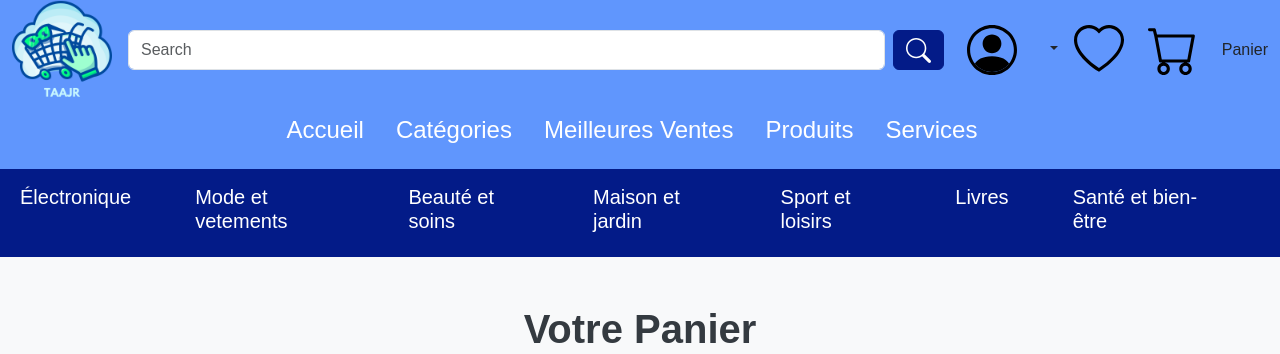
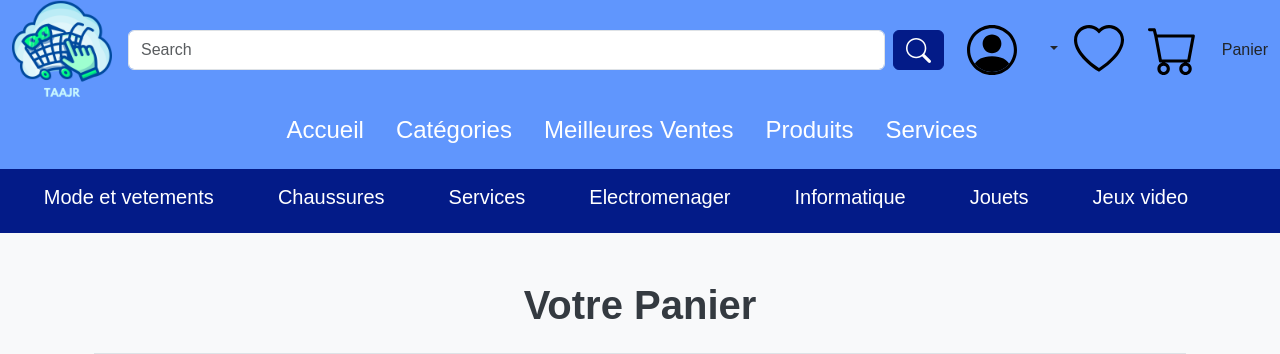
Before and after one commit to haki24gamer/Taajr, a Flask app: page /Panier in a window 1280 px wide. Shown: the top 354 px of the page. Run offline with Flask 3, Linux system fonts and the light colour scheme; some libraries are stand-ins or nearby versions.

Commit message:
modified:   app.py 	modified:   templates/layout.html
Le sous menu pour catégorie est fonctionnel

```diff
--- a/app.py
+++ b/app.py
@@ -38,6 +38,11 @@
             user_name = f"{user[0]['prenom_uti']} {user[0]['nom_uti']}"
             return dict(user_name=user_name)
     return dict(user_name=None)
+
+@app.context_processor
+def inject_categories():
+    categories = db.execute("SELECT ID_cat, nom_cat FROM categorie")
+    return dict(categories=categories)
 
 @app.route('/')
 def index():
--- a/templates/layout.html
+++ b/templates/layout.html
@@ -94,16 +94,13 @@
         <div class="collapse navbar-collapse justify-content-center" id="subNavbarNav">
             <h5>
                 <ul class="navbar-nav mx-auto">
-                    <li class="nav-item me-5"><a class="nav-link text-white" href="#">Électronique</a></li>
-                    <li class="nav-item me-5"><a class="nav-link text-white" href="#">Mode et vetements</a></li>
-                    <li class="nav-item me-5"><a class="nav-link text-white" href="#">Beauté et soins</a></li>
-                    <li class="nav-item me-5"><a class="nav-link text-white" href="#">Maison et jardin</a></li>
-                    <li class="nav-item me-5"><a class="nav-link text-white" href="#">Sport et loisirs</a></li>
-                    <li class="nav-item me-5"><a class="nav-link text-white" href="#">Livres</a></li>
-                    <li class="nav-item me-5"><a class="nav-link text-white" href="#">Santé et bien-être</a></li>
+                    {% for category in categories[:7] %}
+                    <li class="nav-item me-5">
+                      <a class="nav-link text-white" href="{{ url_for('category_offers', category_id=category.ID_cat) }}">{{ category.nom_cat }}</a>
+                    </li>
+                    {% endfor %}
                 </ul>
             </h5>
-
         </div>
     </div>
 </nav>
```
